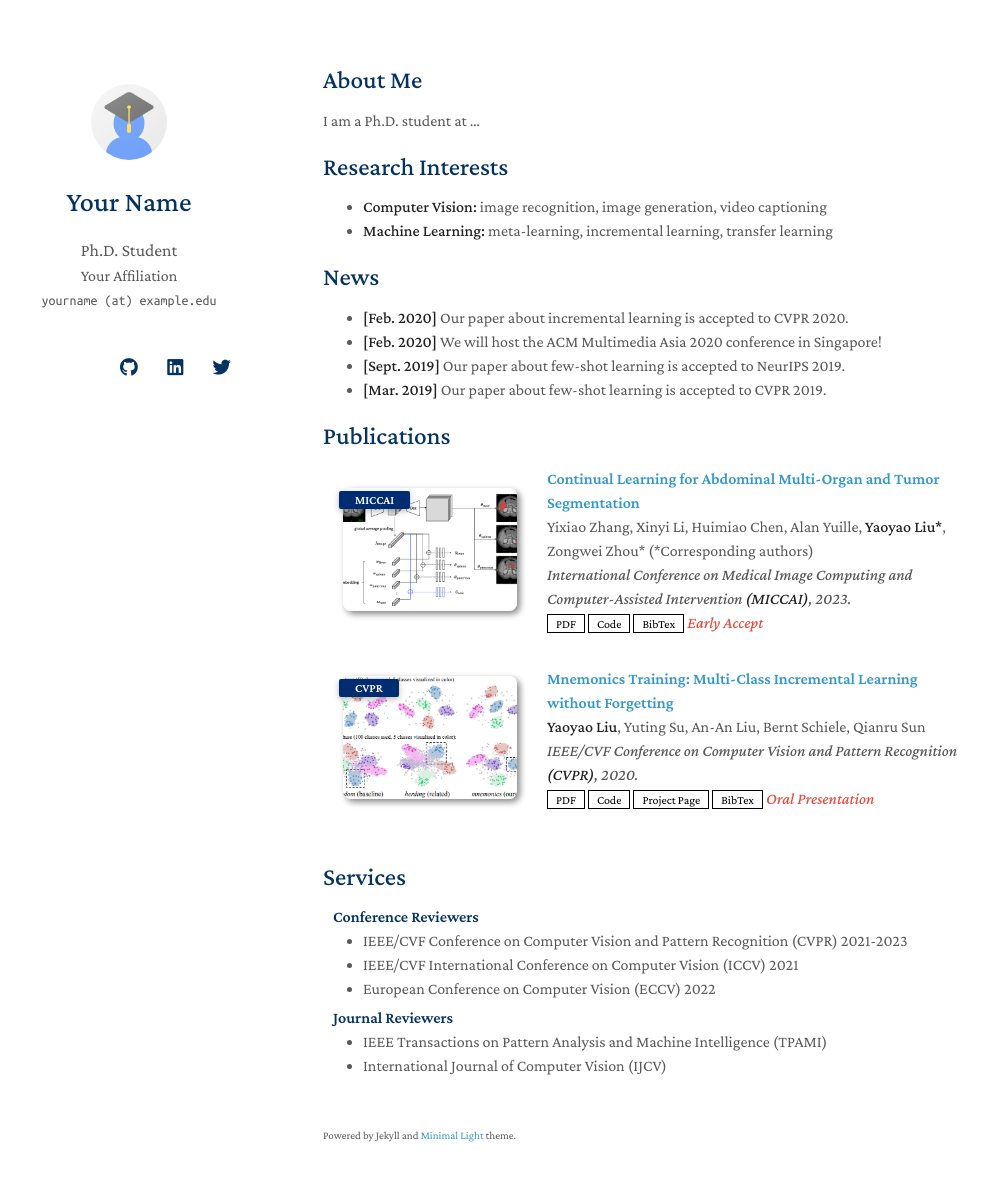
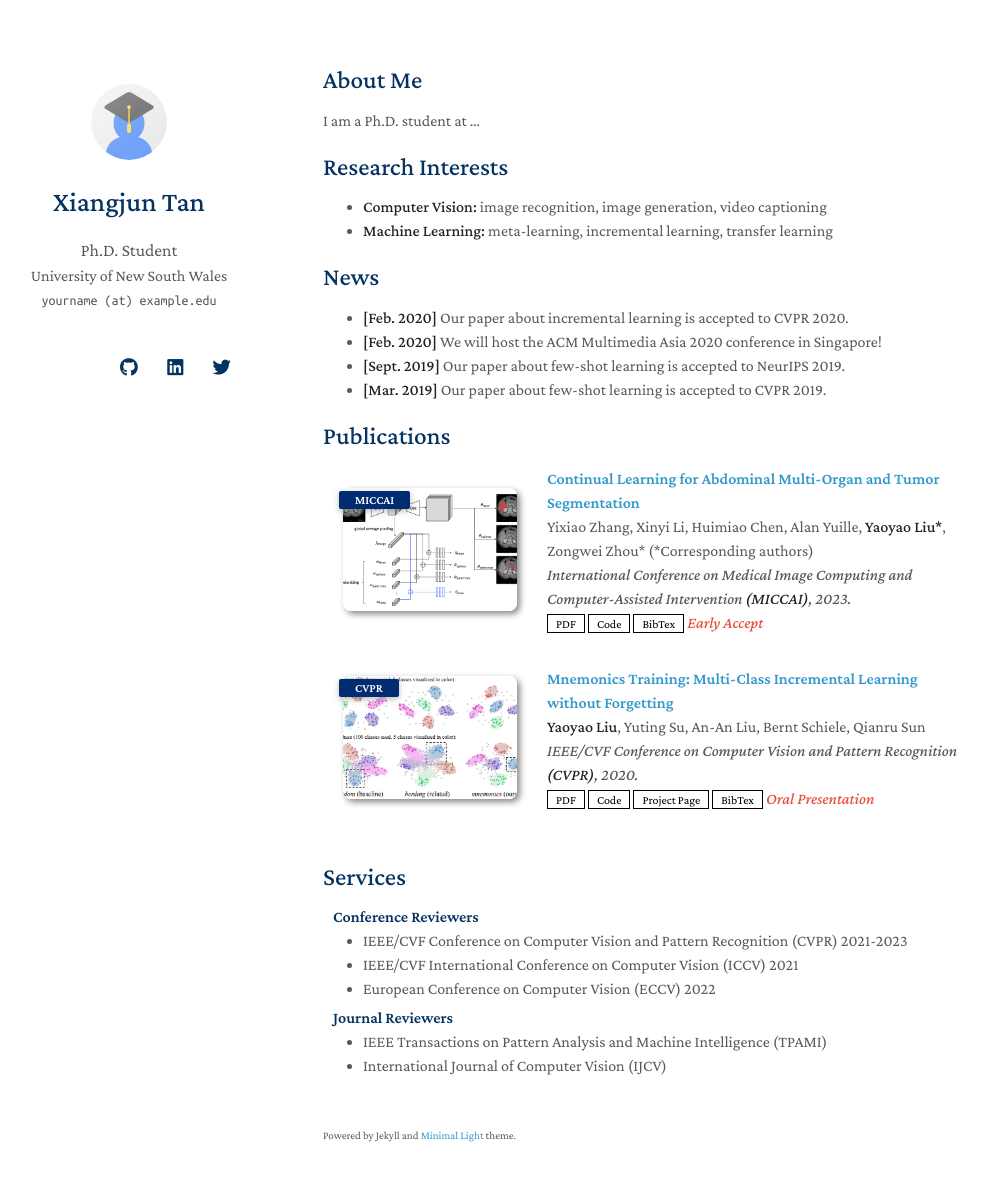
Before and after one commit to xiangjun-tan/xiangjun-tan.github.io, a Jekyll site: the page built from index.md, in a window 1280 px wide and 1216 px high. Shown: the top 1181 px of the window, without its empty margins (147-1135 px from the left). Built offline with Jekyll 4.4.1, drawn with Linux system fonts in a browser that asks for light colours; nearby versions of some CDN libraries; a style sheet for code colours, icons or effects is not loaded; our own code applies the rules of GitHub Pages for plain Markdown files.

Commit message:
Update _config.yml

```diff
--- a/_config.yml
+++ b/_config.yml
@@ -1,7 +1,7 @@
 # Basic Information
-title: Your Name
+title: Xiangjun Tan
 position: Ph.D. Student
-affiliation: Your Affiliation
+affiliation: University of New South Wales
 email: yourname (at) example.edu
 
 # Search Engine Optimization (SEO)
```
